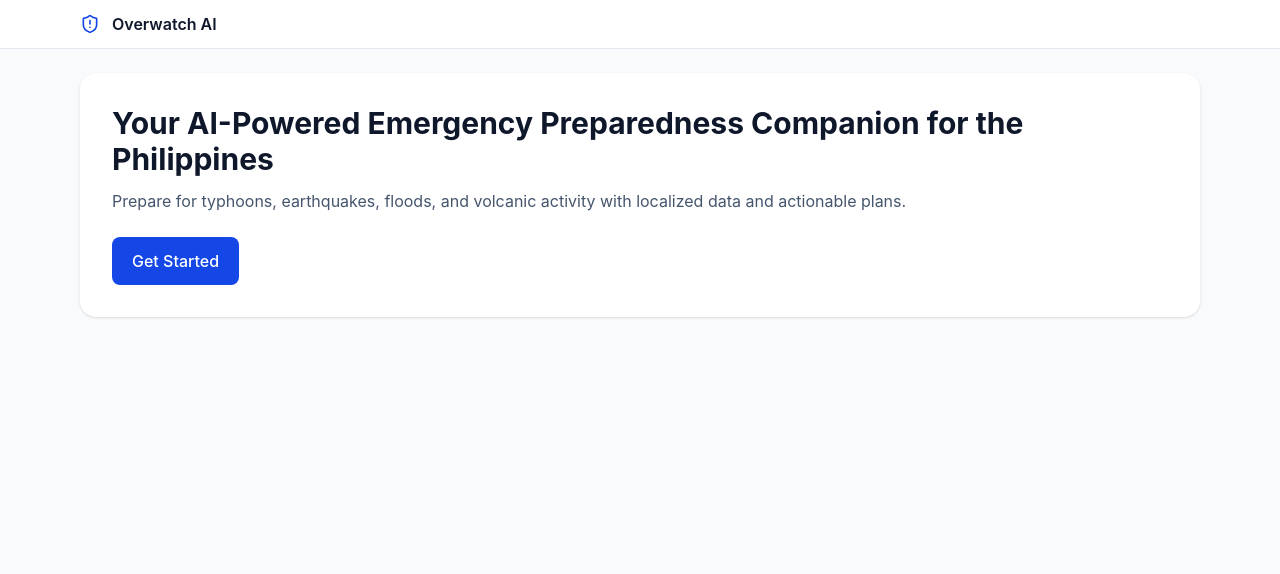
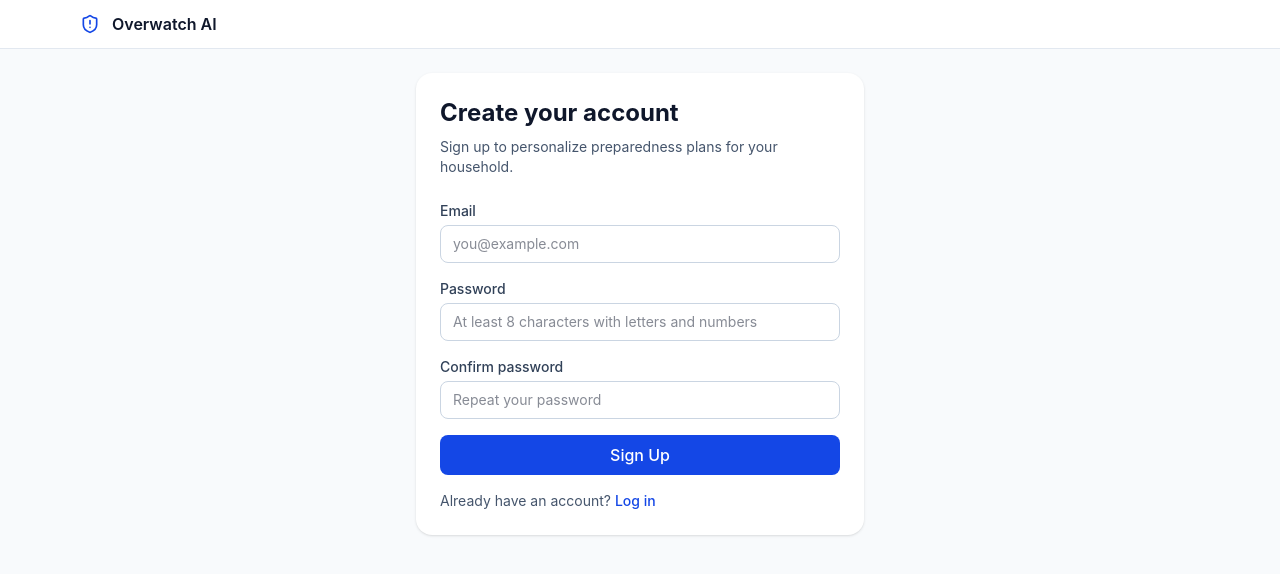
Before and after one commit to KingsleyMe-1/OverWatchAI, a React (Vite) app: page /signup in a window 1280 px wide. Before the commit this address led to /. Shown: the top 574 px of the page. Built offline with nearby package versions, Linux system fonts and the light colour scheme; no server answers.

Commit message:
Build Login and Signup Pages

```diff
--- a/src/App.jsx
+++ b/src/App.jsx
@@ -1,4 +1,6 @@
 import { Navigate, Route, Routes } from 'react-router-dom'
+import LoginPage from './components/auth/LoginPage'
+import SignupPage from './components/auth/SignupPage'
 import Dashboard from './components/dashboard/Dashboard'
 import LandingPage from './components/landing/LandingPage'
 import Layout from './components/layout/Layout'
@@ -9,6 +11,8 @@ function App() {
     <Layout>
       <Routes>
         <Route path="/" element={<LandingPage />} />
+        <Route path="/login" element={<LoginPage />} />
+        <Route path="/signup" element={<SignupPage />} />
         <Route path="/setup" element={<LocationInput />} />
         <Route path="/dashboard" element={<Dashboard />} />
         <Route path="*" element={<Navigate to="/" replace />} />
--- /dev/null
+++ b/src/components/auth/LoginPage.jsx
@@ -0,0 +1,108 @@
+import { useMemo, useState } from 'react'
+import { Link, Navigate, useLocation, useNavigate } from 'react-router-dom'
+import { useAuth } from '../../context/AuthContext'
+
+function isEmailValid(email) {
+  return /^[^\s@]+@[^\s@]+\.[^\s@]+$/.test(email)
+}
+
+export default function LoginPage() {
+  const navigate = useNavigate()
+  const location = useLocation()
+  const { user, loading, signIn } = useAuth()
+
+  const [form, setForm] = useState({ email: '', password: '' })
+  const [submitting, setSubmitting] = useState(false)
+  const [error, setError] = useState('')
+
+  const from = useMemo(() => location.state?.from?.pathname || '/dashboard', [location.state])
+
+  if (!loading && user) {
+    return <Navigate to={from} replace />
+  }
+
+  async function onSubmit(event) {
+    event.preventDefault()
+    setError('')
+
+    if (!isEmailValid(form.email)) {
+      setError('Please enter a valid email address.')
+      return
+    }
+
+    if (form.password.length < 8) {
+      setError('Password must be at least 8 characters.')
+      return
+    }
+
+    try {
+      setSubmitting(true)
+      await signIn(form.email.trim(), form.password)
+      navigate(from, { replace: true })
+    } catch (authError) {
+      setError(authError.message || 'Unable to sign in right now.')
+    } finally {
+      setSubmitting(false)
+    }
+  }
+
+  return (
+    <div className="mx-auto max-w-md rounded-2xl bg-white p-6 shadow-sm">
+      <h1 className="text-2xl font-bold text-slate-900">Log in to Overwatch AI</h1>
+      <p className="mt-2 text-sm text-slate-600">Continue to your personalized disaster preparedness dashboard.</p>
+
+      <form onSubmit={onSubmit} className="mt-6 space-y-4">
+        <div>
+          <label className="mb-1 block text-sm font-medium text-slate-700" htmlFor="login-email">
+            Email
+          </label>
+          <input
+            id="login-email"
+            type="email"
+            value={form.email}
+            onChange={(e) => setForm((prev) => ({ ...prev, email: e.target.value }))}
+            className="w-full rounded-lg border border-slate-300 px-3 py-2 text-sm focus:border-blue-500 focus:outline-none focus:ring-1 focus:ring-blue-500"
+            placeholder="you@example.com"
+            autoComplete="email"
+            required
+          />
+        </div>
+
+        <div>
+          <label className="mb-1 block text-sm font-medium text-slate-700" htmlFor="login-password">
+            Password
+          </label>
+          <input
+            id="login-password"
+            type="password"
+            value={form.password}
+            onChange={(e) => setForm((prev) => ({ ...prev, password: e.target.value }))}
+            className="w-full rounded-lg border border-slate-300 px-3 py-2 text-sm focus:border-blue-500 focus:outline-none focus:ring-1 focus:ring-blue-500"
+            placeholder="Enter your password"
+            autoComplete="current-password"
+            required
+          />
+        </div>
+
+        {error ? (
+          <p className="rounded-lg border border-red-200 bg-red-50 px-3 py-2 text-sm text-red-700">{error}</p>
+        ) : null}
+
+        <button
+          type="submit"
+          disabled={submitting}
+          className="w-full rounded-lg bg-blue-700 px-4 py-2 font-medium text-white hover:bg-blue-800 disabled:cursor-not-allowed disabled:opacity-60"
+        >
+          {submitting ? 'Signing in...' : 'Log In'}
+        </button>
+      </form>
+
+      <p className="mt-4 text-sm text-slate-600">
+        No account yet?{' '}
+        <Link className="font-medium text-blue-700 hover:text-blue-800" to="/signup">
+          Create one
+        </Link>
+      </p>
+    </div>
+  )
+}
--- /dev/null
+++ b/src/components/auth/SignupPage.jsx
@@ -0,0 +1,144 @@
+import { useState } from 'react'
+import { Link, Navigate, useNavigate } from 'react-router-dom'
+import { useAuth } from '../../context/AuthContext'
+
+function isEmailValid(email) {
+  return /^[^\s@]+@[^\s@]+\.[^\s@]+$/.test(email)
+}
+
+function isPasswordStrong(password) {
+  const hasLetter = /[A-Za-z]/.test(password)
+  const hasNumber = /\d/.test(password)
+  return password.length >= 8 && hasLetter && hasNumber
+}
+
+export default function SignupPage() {
+  const navigate = useNavigate()
+  const { user, loading, signUp } = useAuth()
+
+  const [form, setForm] = useState({ email: '', password: '', confirmPassword: '' })
+  const [submitting, setSubmitting] = useState(false)
+  const [error, setError] = useState('')
+  const [message, setMessage] = useState('')
+
+  if (!loading && user) {
+    return <Navigate to="/profile-setup" replace />
+  }
+
+  async function onSubmit(event) {
+    event.preventDefault()
+    setError('')
+    setMessage('')
+
+    if (!isEmailValid(form.email)) {
+      setError('Please enter a valid email address.')
+      return
+    }
+
+    if (!isPasswordStrong(form.password)) {
+      setError('Password must be at least 8 characters and include letters and numbers.')
+      return
+    }
+
+    if (form.password !== form.confirmPassword) {
+      setError('Passwords do not match.')
+      return
+    }
+
+    try {
+      setSubmitting(true)
+      const { user: createdUser, session } = await signUp(form.email.trim(), form.password)
+
+      if (!session && createdUser) {
+        setMessage('Account created. Check your email to confirm, then log in.')
+        return
+      }
+
+      navigate('/profile-setup', { replace: true })
+    } catch (authError) {
+      setError(authError.message || 'Unable to create account right now.')
+    } finally {
+      setSubmitting(false)
+    }
+  }
+
+  return (
+    <div className="mx-auto max-w-md rounded-2xl bg-white p-6 shadow-sm">
+      <h1 className="text-2xl font-bold text-slate-900">Create your account</h1>
+      <p className="mt-2 text-sm text-slate-600">Sign up to personalize preparedness plans for your household.</p>
+
+      <form onSubmit={onSubmit} className="mt-6 space-y-4">
+        <div>
+          <label className="mb-1 block text-sm font-medium text-slate-700" htmlFor="signup-email">
+            Email
+          </label>
+          <input
+            id="signup-email"
+            type="email"
+            value={form.email}
+            onChange={(e) => setForm((prev) => ({ ...prev, email: e.target.value }))}
+            className="w-full rounded-lg border border-slate-300 px-3 py-2 text-sm focus:border-blue-500 focus:outline-none focus:ring-1 focus:ring-blue-500"
+            placeholder="you@example.com"
+            autoComplete="email"
+            required
+          />
+        </div>
+
+        <div>
+          <label className="mb-1 block text-sm font-medium text-slate-700" htmlFor="signup-password">
+            Password
+          </label>
+          <input
+            id="signup-password"
+            type="password"
+            value={form.password}
+            onChange={(e) => setForm((prev) => ({ ...prev, password: e.target.value }))}
+            className="w-full rounded-lg border border-slate-300 px-3 py-2 text-sm focus:border-blue-500 focus:outline-none focus:ring-1 focus:ring-blue-500"
+            placeholder="At least 8 characters with letters and numbers"
+            autoComplete="new-password"
+            required
+          />
+        </div>
+
+        <div>
+          <label className="mb-1 block text-sm font-medium text-slate-700" htmlFor="signup-confirm-password">
+            Confirm password
+          </label>
+          <input
+            id="signup-confirm-password"
+            type="password"
+            value={form.confirmPassword}
+            onChange={(e) => setForm((prev) => ({ ...prev, confirmPassword: e.target.value }))}
+            className="w-full rounded-lg border border-slate-300 px-3 py-2 text-sm focus:border-blue-500 focus:outline-none focus:ring-1 focus:ring-blue-500"
+            placeholder="Repeat your password"
+            autoComplete="new-password"
+            required
+          />
+        </div>
+
+        {error ? (
+          <p className="rounded-lg border border-red-200 bg-red-50 px-3 py-2 text-sm text-red-700">{error}</p>
+        ) : null}
+
+        {message ? (
+          <p className="rounded-lg border border-emerald-200 bg-emerald-50 px-3 py-2 text-sm text-emerald-700">{message}</p>
+        ) : null}
+
+        <button
+          type="submit"
+          disabled={submitting}
+          className="w-full rounded-lg bg-blue-700 px-4 py-2 font-medium text-white hover:bg-blue-800 disabled:cursor-not-allowed disabled:opacity-60"
+        >
+          {submitting ? 'Creating account...' : 'Sign Up'}
+        </button>
+      </form>
+
+      <p className="mt-4 text-sm text-slate-600">
+        Already have an account?{' '}
+        <Link className="font-medium text-blue-700 hover:text-blue-800" to="/login">
+          Log in
+        </Link>
+      </p>
+    </div>
+  )
+}
```
Also changed, not shown: plans/auth-onboarding/implementation.md (+3 -3 lines).
